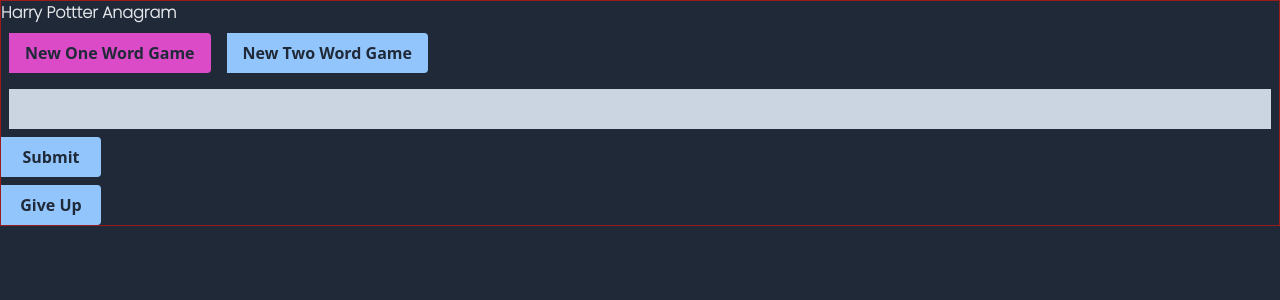
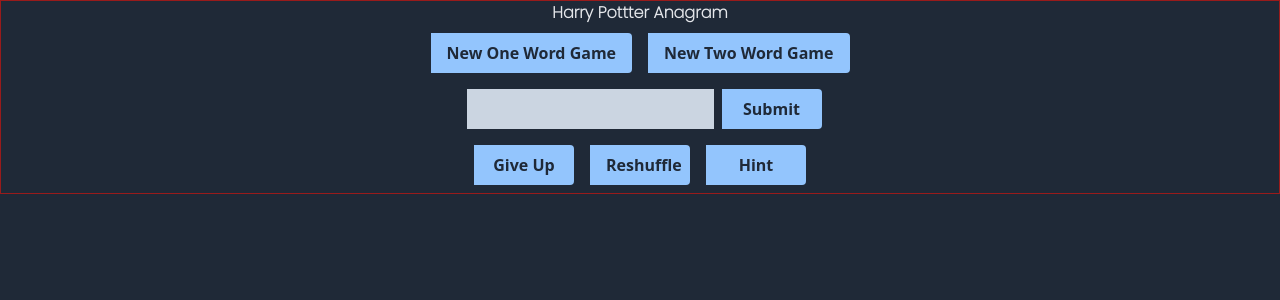
Before and after one commit to carterjamesmike/word-game, a React (Vite) app: page / in a window 1280 px wide. Shown: the top 300 px of the page. Built offline with nearby package versions, Linux system fonts and the light colour scheme.

Commit message:
Slight styling and added reshuffle and hint

```diff
--- a/src/components/Game.jsx
+++ b/src/components/Game.jsx
@@ -121,6 +121,27 @@
     setDisplayAnswer(true);
   };
 
+  const reShuffle = () => {
+    if (gameMode === true) {
+      shuffle(wordOne, wordTwo);
+    } else {
+      shuffle1(wordOne);
+    }
+  };
+
+  const hint = () => {
+    if (gameMode === true) {
+      const hintArray1 = wordOne.name.split("");
+      const hintArray2 = wordTwo.name.split("");
+      alert(
+        `The first letter of the first name is ${hintArray1[0]} and the first letter of the second name is${hintArray2[0]}`
+      );
+    } else {
+      const hintArray3 = wordOne.name.split("");
+      alert(`The first letter is ${hintArray3[0]}`);
+    }
+  };
+
   useEffect(() => {
     combineGuessArrays();
   }, [guessArrayOne, guessArrayTwo, currentGuess]);
@@ -128,13 +149,13 @@
   return (
     <div className="bg-gray-800">
       <div className="border border-red-800">
-        <h1 className="text-gray-200 poppins font-bold">
+        <h1 className="text-gray-200 poppins font-bold text-center">
           Harry Pottter Anagram
         </h1>
 
-        <div className="inline-flex">
+        <div className="text-center">
           <button
-            className="bg-[#DB4AC7] hover:bg-blue-400 text-gray-800 font-bold py-2 px-4 rounded-r m-2"
+            className="bg-blue-300 hover:bg-blue-400 text-gray-800 font-bold py-2 px-4 rounded-r m-2"
             onClick={randomWord}
           >
             New One Word Game
@@ -167,7 +188,7 @@
           <h1 className="text-gray-300 poppins font-bold">{currentGuess}</h1>
         </div>
 
-        <form onSubmit={handleSubmit(compareWords)}>
+        <form className="flex justify-center" onSubmit={handleSubmit(compareWords)}>
           <div className="flex flex-col">
             <input
               value={userInputOne}
@@ -182,21 +203,37 @@
               type="text"
             />
           </div>
-          <div className="flex flex-row">
+          <div>
             <button
-              className="bg-blue-300 hover:bg-blue-400 text-gray-800 font-bold py-2 px-4 rounded-r w-[100px]"
+              className="bg-blue-300 hover:bg-blue-400 text-gray-800 font-bold py-2 px-4 rounded-r w-[100px] mt-2"
               type="submit"
             >
               Submit
             </button>
           </div>
+
         </form>
+        <div className="flex justify-center">
         <button
-          className="bg-blue-300 hover:bg-blue-400 text-gray-800 font-bold py-2 px-4 rounded-r w-[100px] mt-2"
+          className="bg-blue-300 hover:bg-blue-400 text-gray-800 font-bold py-2 px-4 rounded-r w-[100px] m-2"
           onClick={giveUp}
         >
           Give Up
         </button>
+        <button
+          className="bg-blue-300 hover:bg-blue-400 text-gray-800 font-bold py-2 px-4 rounded-r w-[100px] m-2"
+          onClick={reShuffle}
+        >
+          Reshuffle
+        </button>
+        <button
+          className="bg-blue-300 hover:bg-blue-400 text-gray-800 font-bold py-2 px-4 rounded-r w-[100px] m-2"
+          onClick={hint}
+        >
+          Hint
+        </button>
+        </div>
+
         <div className={!displayAnswer ? "hidden" : "p2"}>
           {!gameMode ? (
             <h1 className="text-gray-300 font-bold poppins">{wordOne.name}</h1>
```
